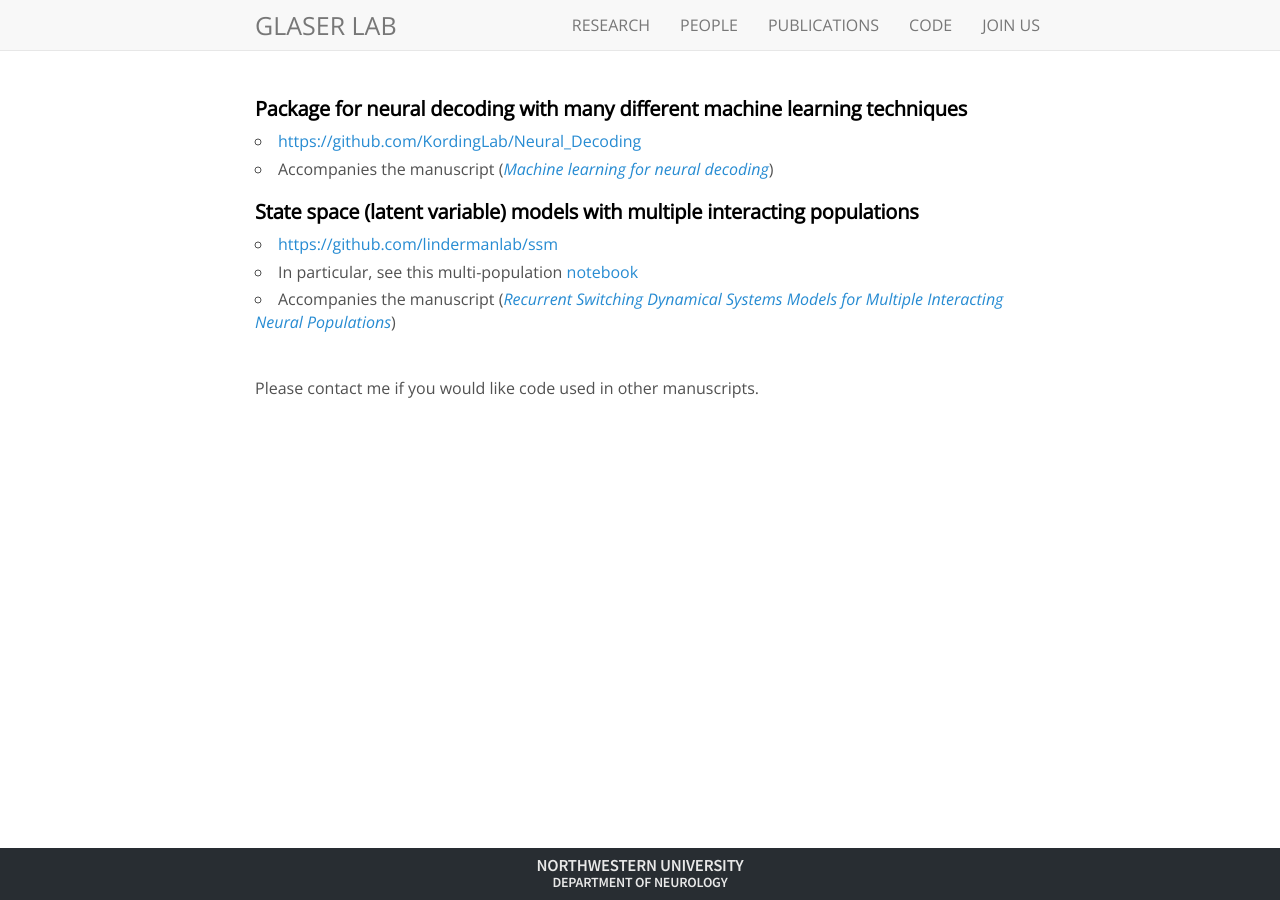
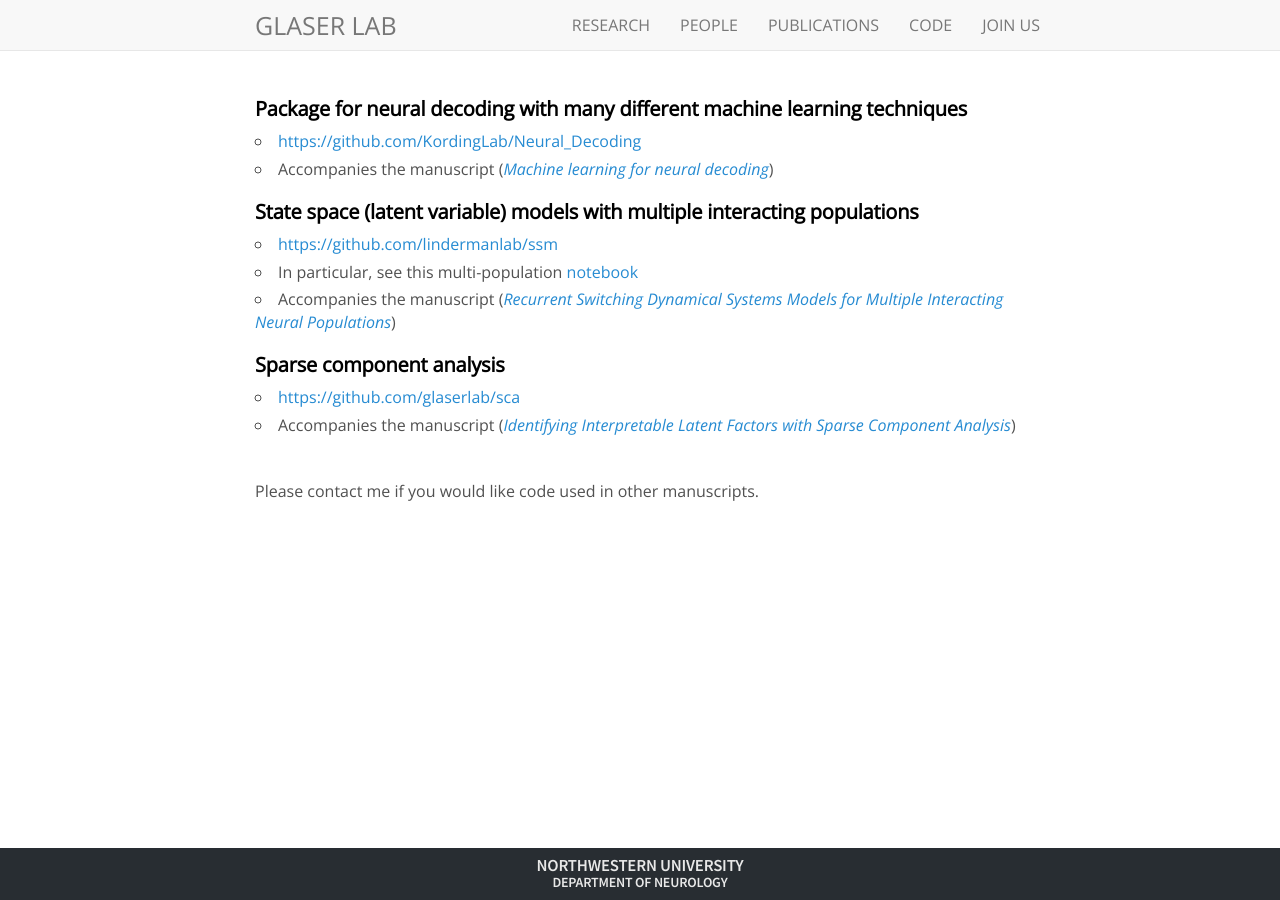
Before and after one commit to glaserlab/glaserlab.github.io, a Jekyll site: the page built from code.md, in a window 1280 px wide. Built offline with Jekyll 4.4.1, drawn with Linux system fonts in a browser that asks for light colours; nearby versions of some CDN libraries; our own code applies the rules of GitHub Pages for plain Markdown files; comment, search, counter and statistics services are not loaded.

Commit message:
Update code.md

```diff
--- a/code.md
+++ b/code.md
@@ -1,3 +1,4 @@
+
 #### Package for neural decoding with many different machine learning techniques
 * [https://github.com/KordingLab/Neural_Decoding](https://github.com/KordingLab/Neural_Decoding)
 * Accompanies the manuscript ([_Machine learning for neural decoding_](https://arxiv.org/pdf/1708.00909.pdf))
@@ -7,10 +8,10 @@
 * In particular, see this multi-population [notebook](https://github.com/lindermanlab/ssm/blob/master/notebooks/Multi-Population%20rSLDS.ipynb)
 * Accompanies the manuscript ([_Recurrent Switching Dynamical Systems Models for Multiple Interacting Neural Populations_](https://www.biorxiv.org/content/10.1101/2020.10.21.349282v1.full.pdf))
 
-<!-- #### Sparse subspace analysis
-* [https://github.com/jglaser2/ssa](https://github.com/jglaser2/ssa)
-* An in-progress code package for a more interpretable dimensionality reduction technique
- -->
+#### Sparse component analysis
+* [https://github.com/glaserlab/sca](https://github.com/glaserlab/sca)
+* Accompanies the manuscript ([_Identifying Interpretable Latent Factors with Sparse Component Analysis_](https://www.biorxiv.org/content/10.1101/2024.02.05.578988v1.full.pdf))
+
 
 <br>
 Please contact me if you would like code used in other manuscripts.
```
